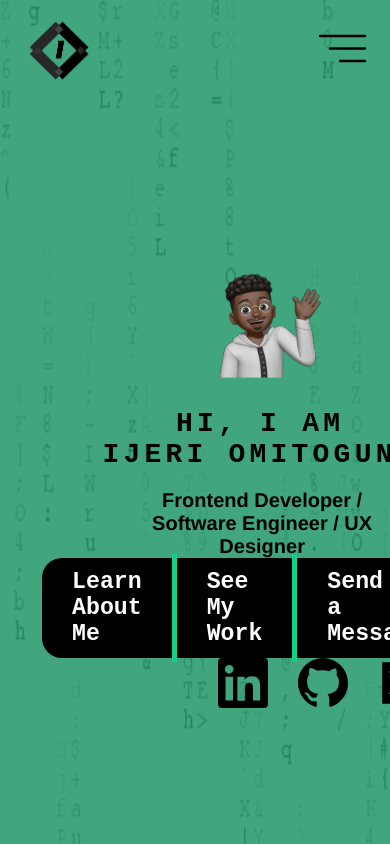
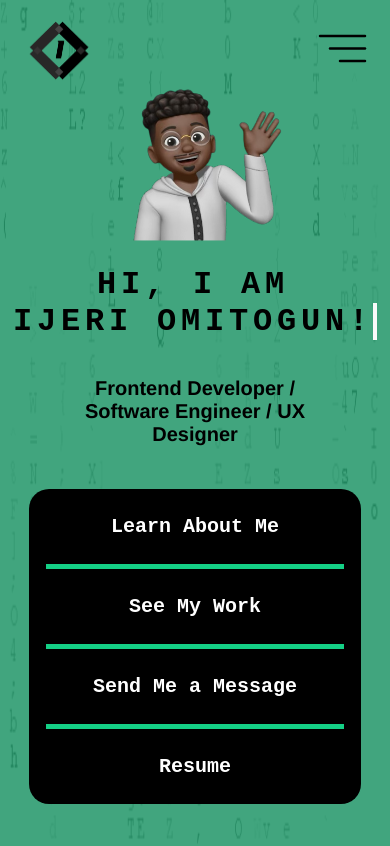
Before and after one commit to ijeriomit/portfolio-site-2.0, a Vue app: page / in a window 390 px wide. Shown: the top 846 px of the page. Built offline with nearby package versions, Linux system fonts and the light colour scheme.

Commit message:
Responsive Small screen design

```diff
--- a/src/components/media-gallery.vue
+++ b/src/components/media-gallery.vue
@@ -97,6 +97,9 @@ function setPreview(media) {
 }
 </script>
 <style lang="scss">
+@import "@/scss/variables.scss";
+@import "@/scss/styles.scss";
+
 .image-container {
   display: flex;
   flex-flow: column nowrap;
@@ -197,4 +200,9 @@ function setPreview(media) {
 .gallery-buttons {
   margin-top: 10px;
 }
+@media screen and (max-width: $small-screen-width) {
+  .image-container {
+    height: fit-content;
+  }
+}
 </style>
--- a/src/components/next-page.vue
+++ b/src/components/next-page.vue
@@ -97,7 +97,7 @@ p {
 }
 @media screen and (max-width: $small-screen-width) {
   .memoji {
-    width: 200px;
+    width: 150px;
   }
   .arrow {
     width: 150px;
--- a/src/components/product-card.vue
+++ b/src/components/product-card.vue
@@ -155,8 +155,27 @@ $card-title-height: 75px;
     grid-template-rows: 75px 325px 75px;
   }
   .gallery {
-    width: 300px;
-    height: 300px;
+    height: unset;
+    width: 400px;
+    align-self: center;
+    display: flex;
+    align-items: center;
+    justify-self: end;
+  }
+  .product-info {
+    grid-template-rows: 70% 25%;
+    // justify-self: center;
+    grid-template-columns: 49% 49%;
+    column-gap: 0;
+    row-gap: 0;
+    margin-left: 1%;
+  }
+  .product-desc {
+    font-size: 1.25rem;
+    align-self: center;
+  }
+  .tech-stack {
+    grid-column: 1 / 3;
   }
 }
 </style>
--- a/src/pages/about-page.vue
+++ b/src/pages/about-page.vue
@@ -410,31 +410,43 @@ $about-me-page-height: $header-height + $aboutMe-height + $experience-height +
     justify-self: end;
     align-self: center;
   }
+  .top-clip-art {
+    top: -15vh;
+    width: 60vw;
+  }
+  .bottom-clip-art {
+    bottom: -5vh;
+  }
 
   .about-me-section {
     align-self: center;
     justify-self: center;
-    grid-template-columns: 40% 60%;
-    grid-template-rows: 600px 500px;
-    .heading {
-      justify-self: center;
-    }
+    grid-template-columns: 50% 50%;
+    grid-template-rows: 100px 700px 600px;
+    max-height: 100%;
+    width: 95vw;
+    overflow: hidden;
+    justify-self: center;
   }
   .personal-desc {
-    font-size: 1.25rem;
-    justify-self: center;
-    margin: 5%;
+    width: 90%;
+    justify-self: end;
+    margin: 0;
+    font-size: 1.5rem;
     padding-top: 5%;
-    width: 60%;
     align-self: center;
-    // line-height
-    // text-align: center;
   }
+
   .heading {
     font-size: 2.5rem;
     height: 75px;
-    margin-top: 5%;
-    // background-color: transparent;
+    margin: 0;
+    padding: 0;
+    align-self: center;
+    width: 60vw;
+    justify-content: center;
+    justify-self: center;
+
     span:first-child {
       margin-left: 50px;
     }
@@ -448,22 +460,36 @@ $about-me-page-height: $header-height + $aboutMe-height + $experience-height +
     justify-self: center;
   }
   .page {
-    grid-template-rows: 500px 1200px 1000px 1200px;
-    row-gap: 1%;
-    height: 4050px;
+    grid-template-rows: 125px 1450px 1000px 1200px;
+    row-gap: 0;
+    height: unset;
+    grid-template-columns: 100vw;
   }
   .exp-section {
-    grid-template-rows: 200px 800px;
+    grid-template-rows: 100px 900px;
     max-height: 1000px;
     align-self: start;
     .heading {
-      width: 50vw;
+      margin: 0;
+      padding: 0;
+      align-self: center;
+      width: 60vw;
+      justify-content: center;
+      justify-self: center;
       grid-column: 1 / 3;
-      justify-self: start;
-      margin-left: 2.5vw;
     }
     h3 {
       height: 65px;
+    }
+    .experiences {
+      flex-flow: row nowrap;
+      padding: 0px 10px;
+      align-items: center;
+      .experience {
+        width: 30%;
+        height: 775px;
+        padding: 10px 20px;
+      }
     }
   }
   .experience-heading {
@@ -476,18 +502,22 @@ $about-me-page-height: $header-height + $aboutMe-height + $experience-height +
   .skills-section {
     grid-template-rows: 175px 450px 475px;
     height: 1100px;
+    column-gap: 0%;
     .heading {
       justify-self: center;
-      margin-right: 12.5vw;
       width: 55vw;
     }
     .programming-languages {
       row-gap: 10%;
       justify-content: flex-start;
+      .skill-row.middle {
+        width: 600px;
+      }
     }
     .skill-row {
       justify-content: center;
     }
+
     .skill-row.middle .skill-block,
     .skill-row.bottom .skill-block,
     .skill-row.top .skill-block {
@@ -495,10 +525,10 @@ $about-me-page-height: $header-height + $aboutMe-height + $experience-height +
       height: 3.5rem;
       font-size: 1.5rem;
     }
-  }
-  .next {
-    align-self: start;
-    grid-row: 3 / 3;
+    .next {
+      align-self: end;
+      grid-row: 3 / 3;
+    }
   }
 }
 @media screen and (max-width: $phone-screen-width) {
--- a/src/pages/contact-page.vue
+++ b/src/pages/contact-page.vue
@@ -244,7 +244,7 @@ $contact-page-height: $header-height + $title-height + $hiring-height +
   $small-title-height: 300px;
   $small-page-height: $small-title-height + $hiring-height + $form-height;
   .page {
-    grid-template-rows: $small-title-height $hiring-height $form-height;
+    grid-template-rows: 125px 200px 300px 1000px 100px;
     height: $small-page-height;
   }
   .clip-art {
@@ -267,15 +267,15 @@ $contact-page-height: $header-height + $title-height + $hiring-height +
   .roles {
     justify-self: start;
   }
+  .footer {
+    align-self: end;
+  }
   .job-type {
     font-size: 1.25rem;
     img {
       width: 50px;
     }
   }
-  // .contact-section {
-  //   bottom: 0px;
-  // }
 }
 @media screen and (max-width: $phone-screen-width) {
   $phone-title-height: 150px;
--- a/src/pages/home-page.vue
+++ b/src/pages/home-page.vue
@@ -153,32 +153,32 @@ import FooterSection from "@/components/footer-section.vue";
   color: $highlight-color;
 }
 .nav-link:last-child {
-  border-right: none;
+  border: none;
 }
 @media screen and (max-width: $small-screen-width) {
   .home-wrapper {
     max-width: 100%;
     align-self: center;
     justify-self: center;
-    grid-template-columns: 40% 50%;
+    grid-template-columns: 35% 65%;
+    grid-template-rows: 150px 175px 175px 100px;
   }
 }
 @media screen and (max-width: $phone-screen-width) {
   $left-side-padding: 20px;
-  .button-row {
-    grid-row: 3;
-    grid-column: 1;
-    align-self: center;
-    justify-self: end;
-    margin-left: $left-side-padding;
-    align-items: center;
-    left: 0px;
-    gap: 0px 20px;
+  .page {
+    overflow: auto;
+    height: 120vh;
+  }
+  .nav-links {
+    flex-flow: column nowrap;
+    width: 85vw;
+    height: fit-content;
   }
   .title {
     grid-row: 2;
     grid-column: 1;
-    font-size: 1.75rem;
+    font-size: 2rem;
     align-self: baseline;
     justify-self: center;
     display: flex;
@@ -202,16 +202,24 @@ import FooterSection from "@/components/footer-section.vue";
   .home-wrapper {
     justify-self: center;
     align-self: center;
-    grid-template-columns: unset;
-    width: 85%;
-    grid-template-rows: 150px 150px 100px;
+    width: unset;
+    margin-top: 0;
+    grid-template-columns: 100vw;
+    grid-template-rows: 200px 180px 400px 100px;
   }
-  .social-link img {
-    width: 32.5px;
-  }
-  .social-link {
-    grid-column: 2/3;
-    cursor: pointer;
+  .nav-link {
+    font-size: 1.25rem;
+    padding: 0px;
+    max-width: unset;
+    height: 75px;
+    width: 90%;
+    align-self: center;
+    display: flex;
+    align-items: center;
+    border-right: none;
+    border-bottom: 5px solid #14d086;
+    justify-content: center;
+    text-align: center;
   }
   .resume-button > button {
     font-size: small;
@@ -230,7 +238,7 @@ import FooterSection from "@/components/footer-section.vue";
   }
   .memoji {
     margin: 0;
-    width: 120px;
+    width: 175px;
     align-self: start;
     justify-self: center;
   }
--- a/src/pages/projects-page.vue
+++ b/src/pages/projects-page.vue
@@ -111,6 +111,7 @@ $projects-page-height: $header-height + $products-height + $projects-height +
   height: $products-height;
   align-self: center;
   grid-template-rows: $title-height 1200px;
+  overflow: hidden;
   .heading {
     color: $quaternary-color;
     justify-self: center;
@@ -191,22 +192,46 @@ $projects-page-height: $header-height + $products-height + $projects-height +
 @media screen and (max-width: $small-screen-width) {
   .heading {
     font-size: 2.75rem;
-    span:first-child,
-    span:last-child {
-      color: $secondary-color;
-    }
   }
   .title-section {
     height: 350px;
   }
-  .cards {
-    padding: 25px;
-    width: 80vw;
-    row-gap: 1.5%;
+
+  .page {
+    grid-template-rows: 125px 1200px 1200px;
+    row-gap: 0;
   }
-  .page {
-    row-gap: 50px;
-    grid-template-rows: 350px 2000px 2000px;
+  .product-team-section {
+    overflow: hidden;
+    grid-template-rows: 125px 1200px;
+    height: 100%;
+    .product-card {
+      height: fit-content;
+    }
+    .cards {
+      padding: 25px;
+      row-gap: 1%;
+      width: 75vw;
+    }
+  }
+  .project-section {
+    row-gap: 2.5%;
+    grid-template-rows: 150px 400px;
+    .heading {
+      padding: 0;
+    }
+    .cards {
+      justify-content: center;
+      row-gap: 5%;
+      overflow-y: scroll;
+      height: 800px;
+    }
+    .project-card {
+      width: 75%;
+    }
+  }
+  .next {
+    height: 350px;
   }
 }
 </style>
```
Also changed, not shown: 1 other file (tests, documents, lock files or other folders).
